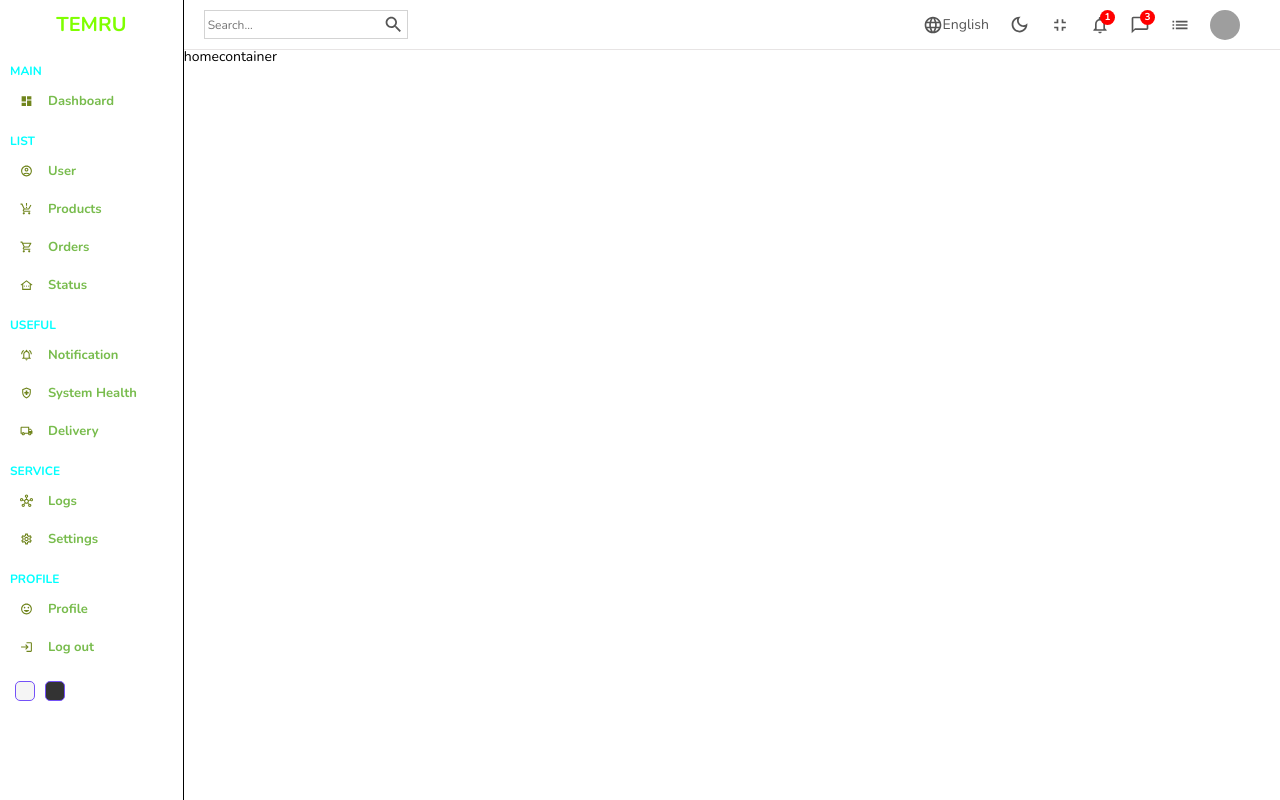
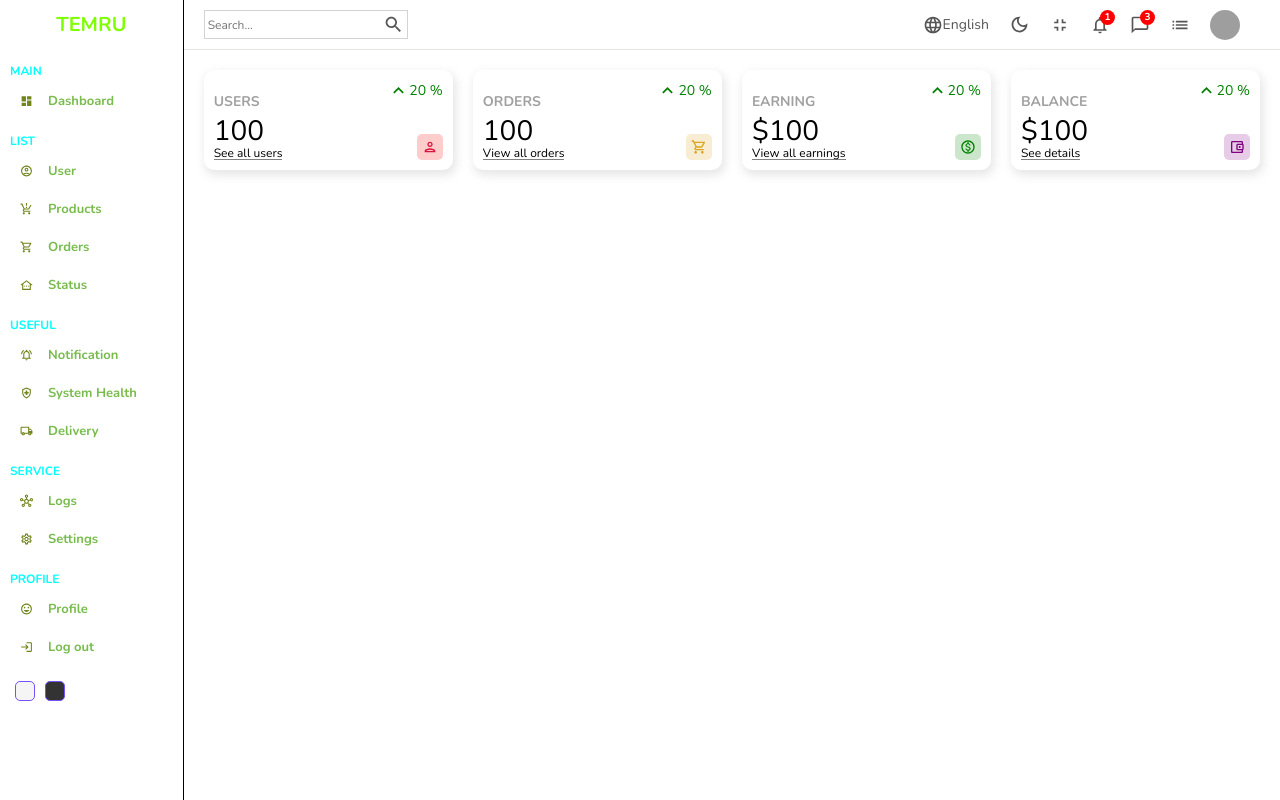
Before and after one commit to temirovruslan/-React-Admin-Dashboard-, a React (Create React App) app: page / in a window 1280 px wide. Built offline with nearby package versions, Linux system fonts and the light colour scheme; grey boxes are pictures that could not be loaded.

Commit message:
added-wingit

```diff
--- /dev/null
+++ b/src/components/widget/Widget.jsx
@@ -0,0 +1,78 @@
+import React from "react";
+import "./Widget.scss";
+import KeyboardArrowUpIcon from "@mui/icons-material/KeyboardArrowUp";
+import PersonOutlinedIcon from "@mui/icons-material/PersonOutlined";
+import AccountBalanceWalletOutlinedIcon from "@mui/icons-material/AccountBalanceWalletOutlined";
+import ShoppingCartOutlinedIcon from "@mui/icons-material/ShoppingCartOutlined";
+import MonetizationOnOutlinedIcon from "@mui/icons-material/MonetizationOnOutlined";
+
+const Widget = ({ type }) => {
+	// temp
+	const amount = 100;
+	const diff = 20;
+	let data;
+
+	switch (type) {
+		case "user":
+			data = {
+				title: "USERS",
+				isMoney: false,
+				link: "See all users",
+				icon: <PersonOutlinedIcon className="icon" style={{color: "crimson",
+        backgroundColor: "rgba(255, 0, 0, 0.2)"}}/>,
+			};
+			break;
+		case "order":
+			data = {
+				title: "ORDERS",
+				isMoney: false,
+				link: "View all orders",
+				icon: <ShoppingCartOutlinedIcon className="icon" style={{backgroundColor: "rgba(218, 165, 32, 0.2)",
+        color: "goldenrod"}}/>,
+			};
+			break;
+		case "earning":
+			data = {
+				title: "EARNING",
+				isMoney: true,
+				link: "View all earnings",
+				icon: <MonetizationOnOutlinedIcon className="icon" style={{ backgroundColor: "rgba(0, 128, 0, 0.2)", color: "green" }}/>,
+			};
+			break;
+		case "balance":
+			data = {
+				title: "BALANCE",
+				isMoney: true,
+				link: "See details",
+				icon: <AccountBalanceWalletOutlinedIcon className="icon" style={{
+          backgroundColor: "rgba(128, 0, 128, 0.2)",
+          color: "purple",
+        }}/>,
+			};
+			break;
+		default:
+			break;
+	}
+
+	return (
+		<div className="widget">
+			<div className="left">
+				<span className="title">{data.title}</span>
+				<span className="counter">
+					{data.isMoney && "$"}
+					{amount}
+				</span>
+				<span className="link">{data.link}</span>
+			</div>
+			<div className="right">
+				<div className="percentage positive">
+					<KeyboardArrowUpIcon />
+					{diff} %
+				</div>
+				{data.icon}
+			</div>
+		</div>
+	);
+};
+
+export default Widget;
--- /dev/null
+++ b/src/components/widget/Widget.scss
@@ -0,0 +1,54 @@
+.widget {
+    display: flex;
+    justify-content: space-between;
+    flex: 1;
+    padding: 10px;
+    -webkit-box-shadow: 2px 4px 10px 1px rgba(0, 0, 0, 0.47);
+    box-shadow: 2px 4px 10px 1px rgba(201, 201, 201, 0.47);
+    border-radius: 10px;
+    height: 100px;
+
+    .left,
+    .right {
+      display: flex;
+      flex-direction: column;
+      justify-content: space-between;
+
+      .title {
+        font-weight: bold;
+        font-size: 14px;
+        color: rgb(160, 160, 160);
+      }
+
+      .counter {
+        font-size: 28px;
+        font-weight: 300;
+      }
+
+      .link {
+        width: max-content;
+        font-size: 12px;
+        border-bottom: 1px solid gray;
+      }
+
+      .percentage {
+        display: flex;
+        align-items: center;
+        font-size: 14px;
+
+        &.positive {
+          color: green;
+        }
+        &.negative {
+          color: red;
+        }
+      }
+
+      .icon {
+        font-size: 26px;
+        padding: 5px;
+        border-radius: 5px;
+        align-self: flex-end;
+      }
+    }
+  }
--- a/src/pages/home/Home.jsx
+++ b/src/pages/home/Home.jsx
@@ -1,19 +1,24 @@
-import React from 'react'
-import Navbar from '../../components/navbar/Navbar'
-import Sidebar from '../../components/sidebar/Sidebar'
-import './Home.scss'
+import React from "react";
+import Navbar from "../../components/navbar/Navbar";
+import Sidebar from "../../components/sidebar/Sidebar";
+import Widget from "../../components/widget/Widget";
+import "./Home.scss";
 
 const Home = () => {
-  return (
-    <div className='home'>
-      <Sidebar/>
-      <div className="homeContainer">
-      <Navbar/>
-        homecontainer
-      </div>
+	return (
+		<div className="home">
+			<Sidebar />
+			<div className="homeContainer">
+				<Navbar />
+				<div className="widgets">
+					<Widget type="user"/>
+					<Widget type="order"/>
+					<Widget type="earning"/>
+					<Widget type="balance"/>
+				</div>
+			</div>
+		</div>
+	);
+};
 
-    </div>
-  )
-}
-
-export default Home
+export default Home;
```
